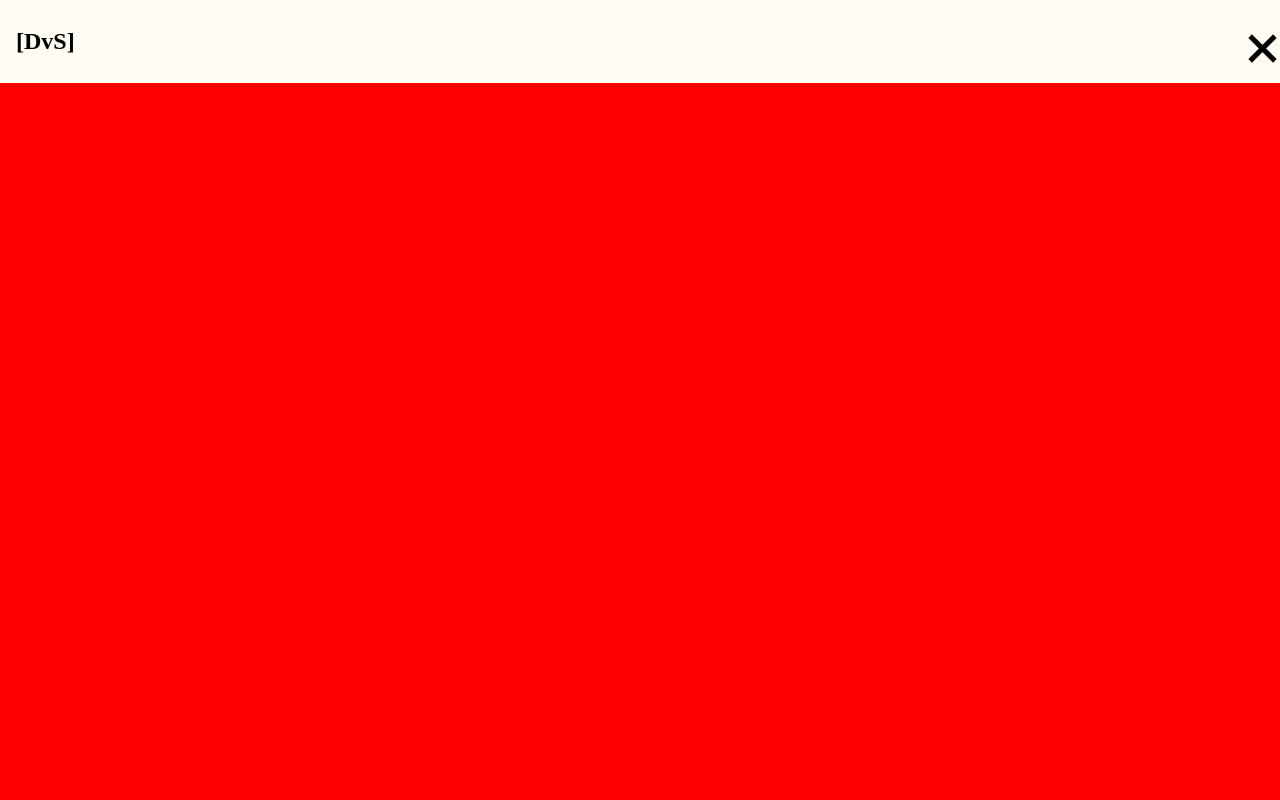
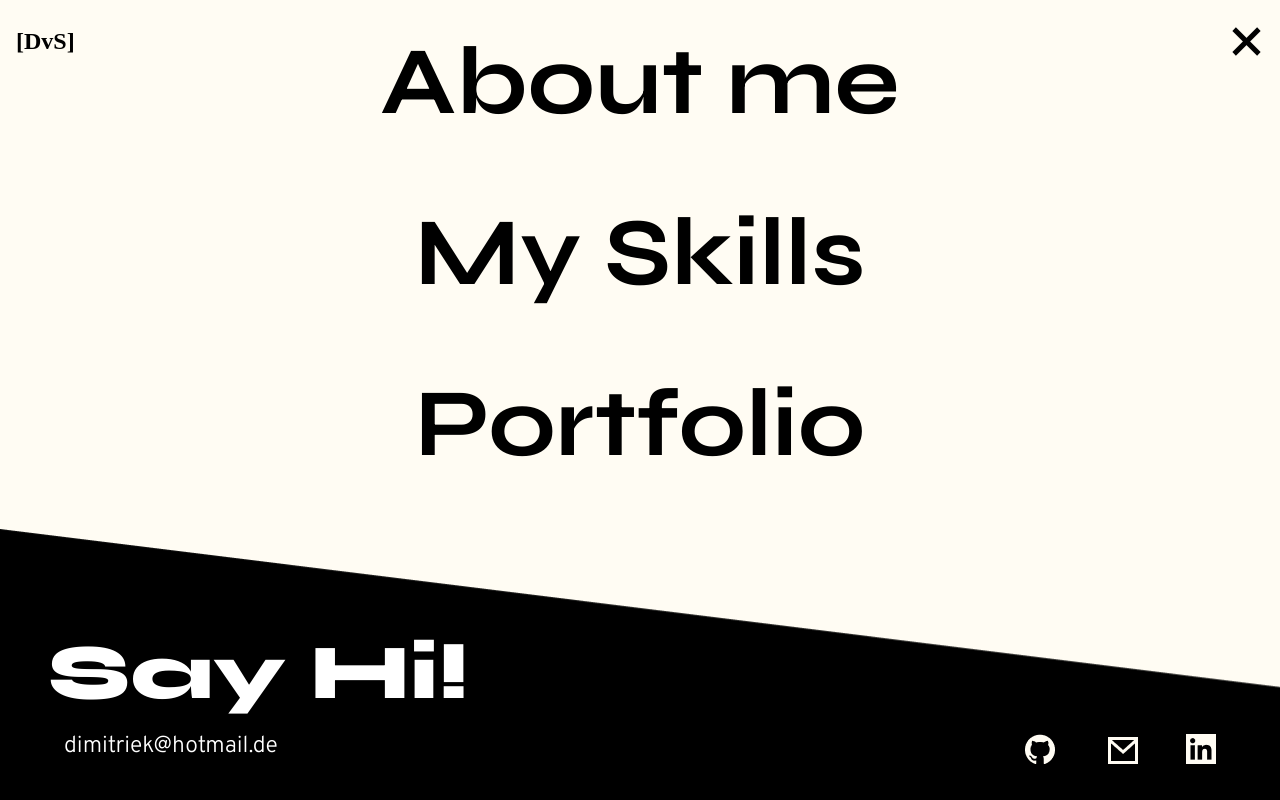
Before and after one commit to D1m1tr1e/MyPortfolio, an Angular app in the folder portfolio/: page / in a window 1280 px wide. Both pictures are taken after a click on the element 1262 px from the left and 48 px from the top of the page. Shown: the top 800 px of the page. Built offline with nearby package versions, Linux system fonts and the light colour scheme.

Commit message:
fixed bugs

```diff
--- a/portfolio/src/app/shared/header/header.component.html
+++ b/portfolio/src/app/shared/header/header.component.html
@@ -4,16 +4,16 @@
     <div class="intials">
         <h2>[DvS]</h2>
     </div>
-    <!-- <div class="btn-container" id="menu-btn" (click)="openMenu()">
+    <div class="btn-container" id="menu-btn" (click)="openMenu()">
         <div class="bar1"></div>
         <div class="bar2"></div>
         <div class="bar3"></div>
-    </div>-->
+    </div>
 
     <!--MENU SECTION-->
 
-    <!--  <div id="menu" class="menu-container"
-        [ngStyle]="{ 'transform': menuIsOpen ? 'translateY(4rem)' : 'translateY(-51rem)', 'transition': 'transform 0.5s' }">
+    <div id="menu" class="menu-container"
+        [ngStyle]="{ 'transform': menuIsOpen ? 'translateY(0rem)' : 'translateY(-30rem)', 'transition': 'transform 0.7s, opacity 0.7s ease-in-out', 'opacity': menuIsOpen ? '1' : '0'}">
         <div class="link-container">
 
             <a href="#about-me" class="fontSyne700" (click)="closeMenu()">About me</a>
@@ -35,5 +35,5 @@
                 </div>
             </div>
         </div>
-    </div>-->
+    </div>
 </section>
--- a/portfolio/src/app/shared/header/header.component.scss
+++ b/portfolio/src/app/shared/header/header.component.scss
@@ -46,7 +46,7 @@ a::before {
     height: 3px;
     bottom: 0;
     left: 0;
-    background-color: #000;
+    background-color: rgb(89,136,255);
     transform: scaleX(0);
     transition: transform 0.5s ease-in-out, left 0.5s ease-in-out;
     transform-origin: left;
@@ -92,6 +92,7 @@ a:hover::before {
     position: absolute;
     top: 0;
     width: 100%;
+    min-height: 100dvh;
     background-color: rgba(255, 252, 243, 1);
     flex-direction: column;
 
@@ -99,10 +100,16 @@ a:hover::before {
         display: flex;
         align-items: center;
         flex-direction: column;
+        position: fixed;
+        top: 35%;
+        left: 50%;
+        transform: translate(-50%, -50%);
     }
 }
 
 .contact-menu-container {
+    position: absolute;
+    bottom: 0;
     background-image: url('../../../assets/img/bg-contact-section.png');
     width: 100%;
     padding-top: 2rem;
--- a/portfolio/src/app/shared/header/header.component.ts
+++ b/portfolio/src/app/shared/header/header.component.ts
@@ -14,7 +14,7 @@ export class HeaderComponent {
 
   @Input() menuIsOpen: boolean = false;
 
- /*openMenu() {
+openMenu() {
     let menuElement = document.getElementById('menu-btn');
     if (!this.menuIsOpen && menuElement) {
       menuElement.classList.toggle("change");
@@ -34,5 +34,5 @@ export class HeaderComponent {
     if (menuElement) {
       menuElement.classList.toggle("change");
     }
-  }*/
+  }
 }
--- a/portfolio/src/app/shared/menu/menu.component.html
+++ b/portfolio/src/app/shared/menu/menu.component.html
@@ -1,7 +1,8 @@
-<section id="newMenu">
-    <div class="btn-container" id="menu-btn" (click)="openMenu()">
+<!--<section id="newMenu">
+   <div class="btn-container" id="menu-btn" (click)="openMenu()">
         <div class="bar1"></div>
         <div class="bar2"></div>
         <div class="bar3"></div>
     </div>
-</section>
+</section>-->
+<!--MENU SECTION-->
--- a/portfolio/src/app/shared/menu/menu.component.ts
+++ b/portfolio/src/app/shared/menu/menu.component.ts
@@ -1,4 +1,4 @@
-import { Component, Input } from '@angular/core';
+import { Component, Input} from '@angular/core';
 import { CommonModule } from '@angular/common';
 
 @Component({
@@ -11,12 +11,14 @@ import { CommonModule } from '@angular/common';
 export class MenuComponent {
 
   @Input() menuIsOpen: boolean = false;
+
   openMenu() {
     let menuElement = document.getElementById('menu-btn');
     if (menuElement) {
       menuElement.classList.toggle("change");
       this.menuIsOpen = !this.menuIsOpen; // Umkehren des aktuellen Zustands des Menüs
-      console.log('menu', this.menuIsOpen);
+      console.log('heder', this.menuIsOpen);
     }
   }
+
 }
```
